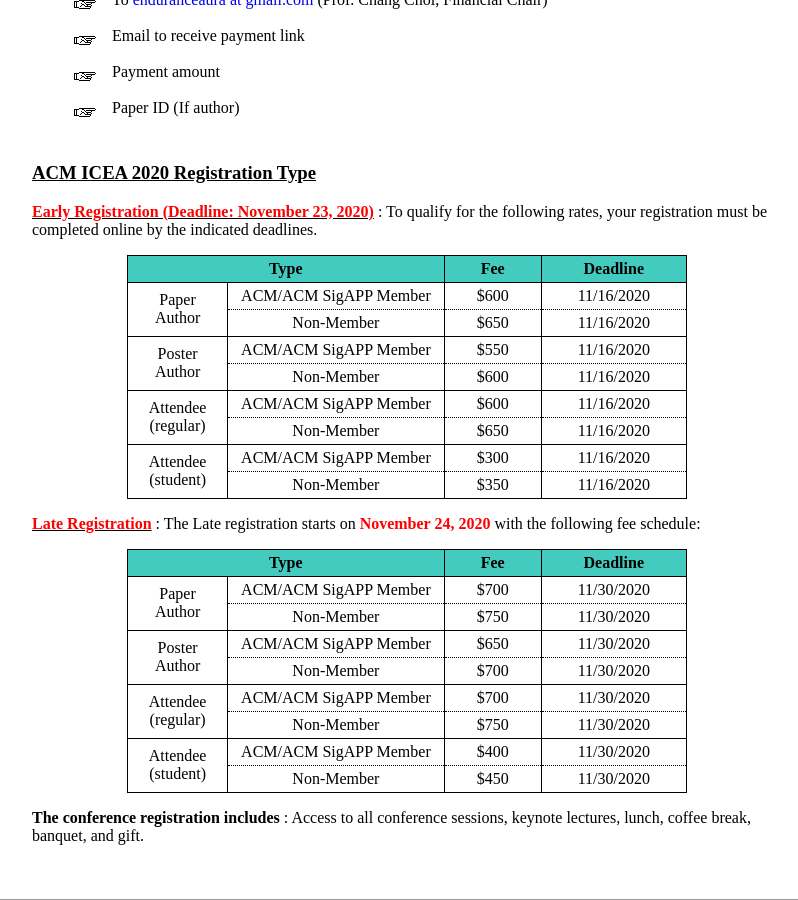
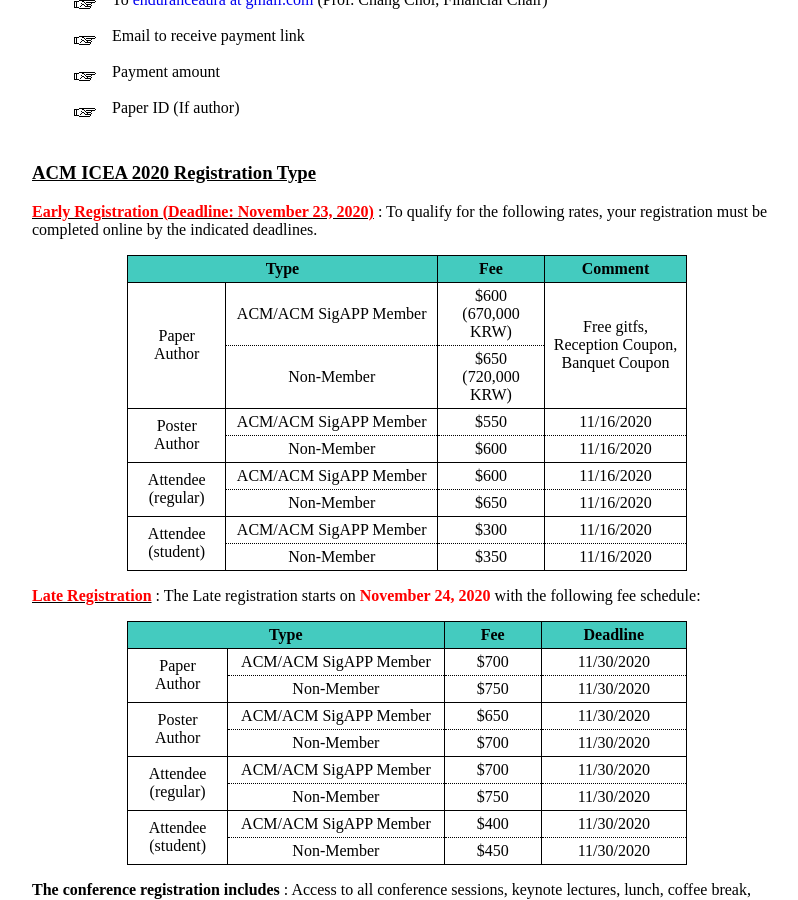
Before and after one commit to icea-conf/2020, a Jekyll site: the page built from registration/index.html, in a window 1280 px wide and 900 px high, scrolled down 1474 px. Shown: the whole window, without its empty margins (233-1031 px from the left). Built offline with Jekyll 4.4.1, drawn with Linux system fonts in a browser that asks for light colours.

Commit message:
Update index.html

```diff
--- a/registration/index.html
+++ b/registration/index.html
@@ -77,7 +77,7 @@
                                    <b>Fee</b>
                               </td>
                               <td class="theader" width="15%">
-                                   <b>Deadline</b>
+                                   <b>Comment</b>
                               </td>
                          </tr>
                          <tr>
@@ -89,10 +89,11 @@
                                    ACM/ACM SigAPP Member
                               </td>
                               <td class="tcontent1">
-                                   $600
+                                   $600<br>
+                                   (670,000 KRW)
                               </td>
-                              <td class="tcontent1">
-                                   11/16/2020
+                              <td class="tcontent3" rowspan="2">
+                                   Free gitfs, Reception Coupon, Banquet Coupon
                               </td>
                          </tr>
                          <tr>
@@ -100,10 +101,8 @@
                                    Non-Member
                               </td>
                               <td class="tcontent2">
-                                   $650
-                              </td>
-                              <td class="tcontent2">
-                                   11/16/2020
+                                   $650<br>
+                                   (720,000 KRW)
                               </td>
                          </tr>
                          <tr>
```
